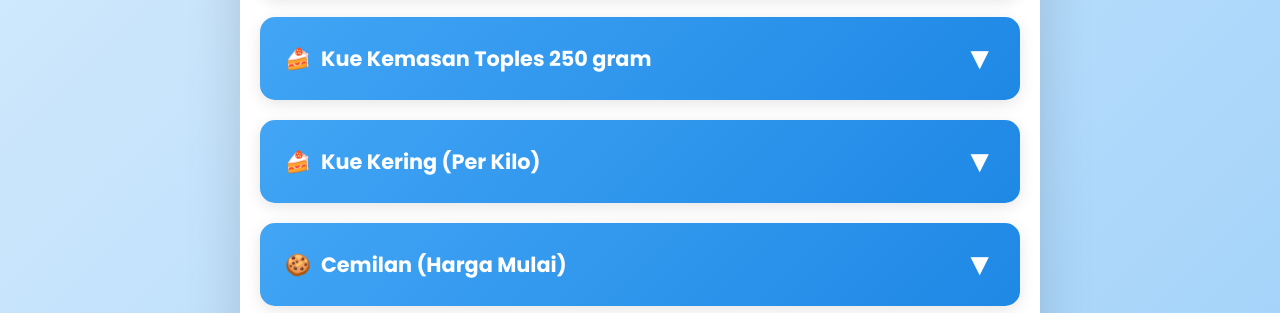
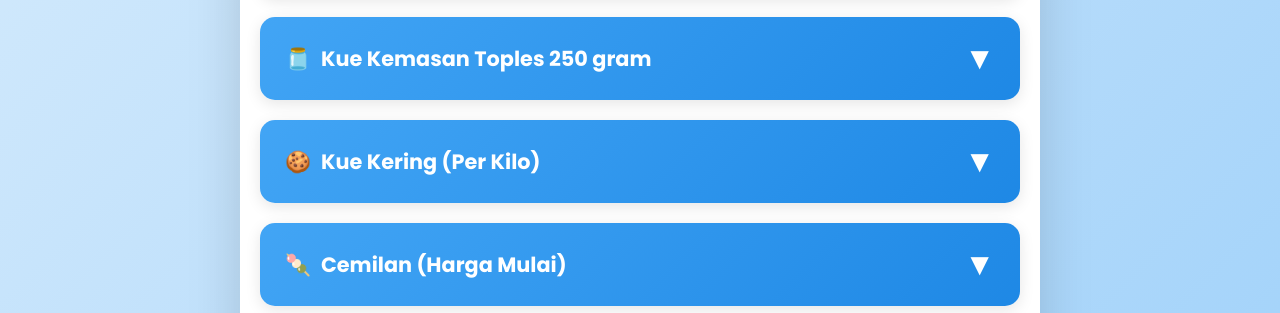
Before and after one commit to ravpad94/arstore, a plain HTML site: page index.html in a window 1280 px wide. Shown: the part 835-1148 px from the top of the page. Drawn offline with Linux system fonts and the light colour scheme.

Commit message:
index.html

```diff
--- a/index.html
+++ b/index.html
@@ -581,7 +581,7 @@
             <div class="category-accordion" data-category="kue kemasan toples">
                 <div class="category-header" onclick="toggleCategory(this)">
                     <div class="category-title">
-                        <span>🍰</span>
+                        <span>🫙</span>
                         <span>Kue Kemasan Toples 250 gram</span>
                     </div>
                     <span class="toggle-icon">▼</span>
@@ -632,7 +632,7 @@
             <div class="category-accordion" data-category="kue kering">
                 <div class="category-header" onclick="toggleCategory(this)">
                     <div class="category-title">
-                        <span>🍰</span>
+                        <span>🍪</span>
                         <span>Kue Kering (Per Kilo)</span>
                     </div>
                     <span class="toggle-icon">▼</span>
@@ -679,7 +679,7 @@
             <div class="category-accordion" data-category="cemilan">
                 <div class="category-header" onclick="toggleCategory(this)">
                     <div class="category-title">
-                        <span>🍪</span>
+                        <span>🍡</span>
                         <span>Cemilan (Harga Mulai)</span>
                     </div>
                     <span class="toggle-icon">▼</span>
```
